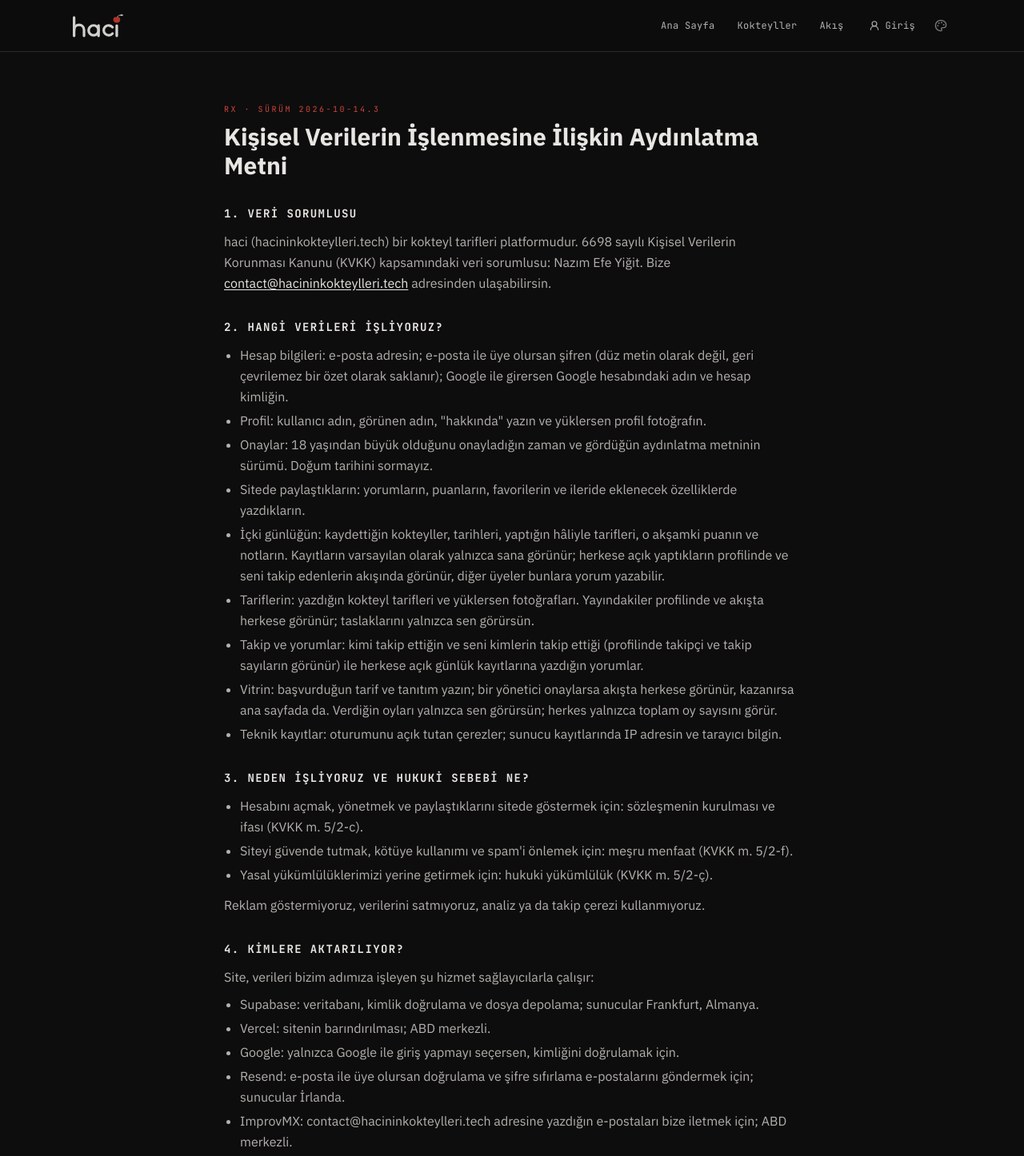
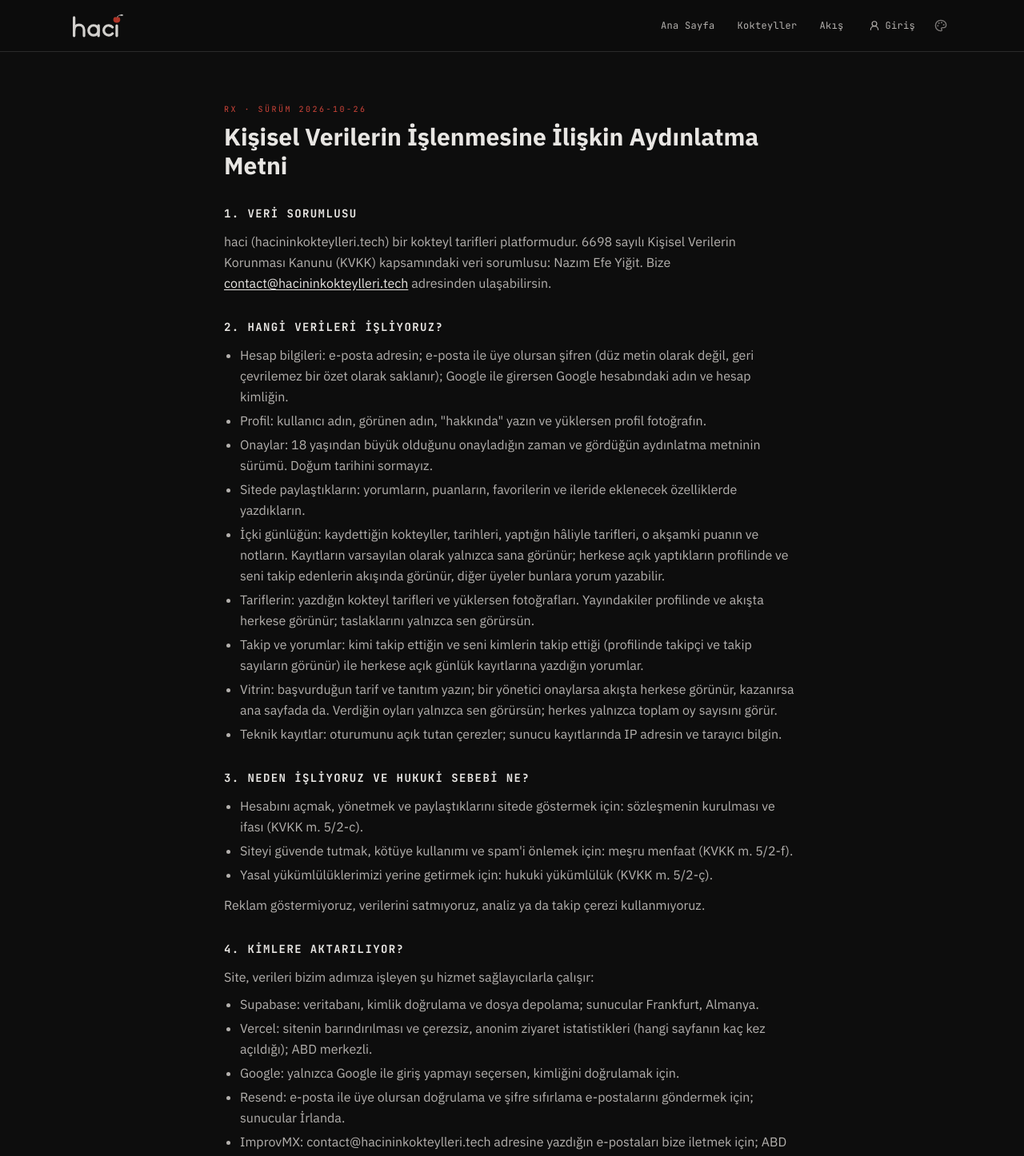
Before and after one commit to nefeygt/hacininkokteylleri, a Next.js app: page /privacy in a window 1280 px wide. Shown: the top 1446 px of the page at 80% size. Built offline with nearby package versions, Linux system fonts and the light colour scheme; a web font is replaced by a local one.

Commit message:
Name Vercel's cookieless visit statistics in the privacy notice
The user approved the line (2026-10-26); the notice version becomes 2026-10-26.

Co-Authored-By: Claude Opus 5.5 <noreply@anthropic.com>

```diff
--- a/src/app/(site)/privacy/page.tsx
+++ b/src/app/(site)/privacy/page.tsx
@@ -62,7 +62,7 @@ export default function PrivacyPage() {
         <p>Site, verileri bizim adımıza işleyen şu hizmet sağlayıcılarla çalışır:</p>
         <ul className="mt-2 list-disc space-y-1 pl-5">
           <li>Supabase: veritabanı, kimlik doğrulama ve dosya depolama; sunucular Frankfurt, Almanya.</li>
-          <li>Vercel: sitenin barındırılması; ABD merkezli.</li>
+          <li>Vercel: sitenin barındırılması ve çerezsiz, anonim ziyaret istatistikleri (hangi sayfanın kaç kez açıldığı); ABD merkezli.</li>
           <li>Google: yalnızca Google ile giriş yapmayı seçersen, kimliğini doğrulamak için.</li>
           <li>Resend: e-posta ile üye olursan doğrulama ve şifre sıfırlama e-postalarını göndermek için; sunucular İrlanda.</li>
           <li>ImprovMX: {CONTACT} adresine yazdığın e-postaları bize iletmek için; ABD merkezli.</li>
--- a/src/lib/account-config.ts
+++ b/src/lib/account-config.ts
@@ -8,7 +8,7 @@
 export const ACCOUNTS_OPEN = true;
 
 /** Shown at onboarding and stored in account_settings. Bump it when /privacy changes. */
-export const PRIVACY_NOTICE_VERSION = "2026-10-14.3";
+export const PRIVACY_NOTICE_VERSION = "2026-10-26";
 
 /** Matches "Minimum password length" in Supabase Auth, which is the rule; the form only warns early. */
 export const MIN_PASSWORD_LENGTH = 8;
```
